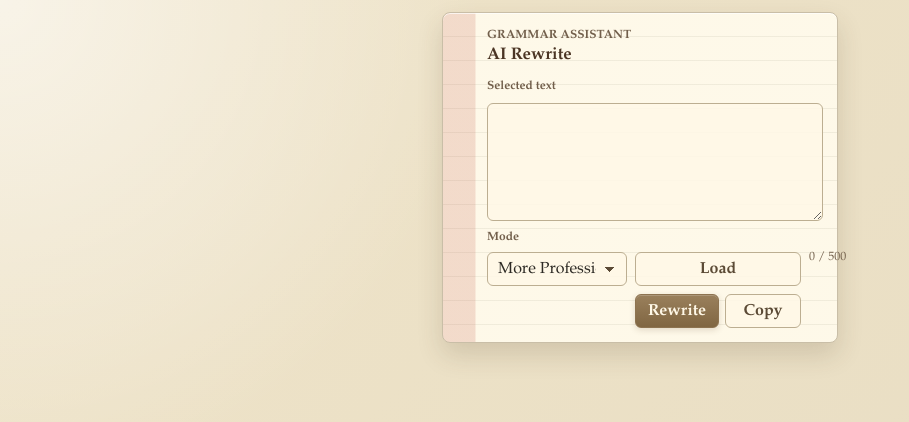
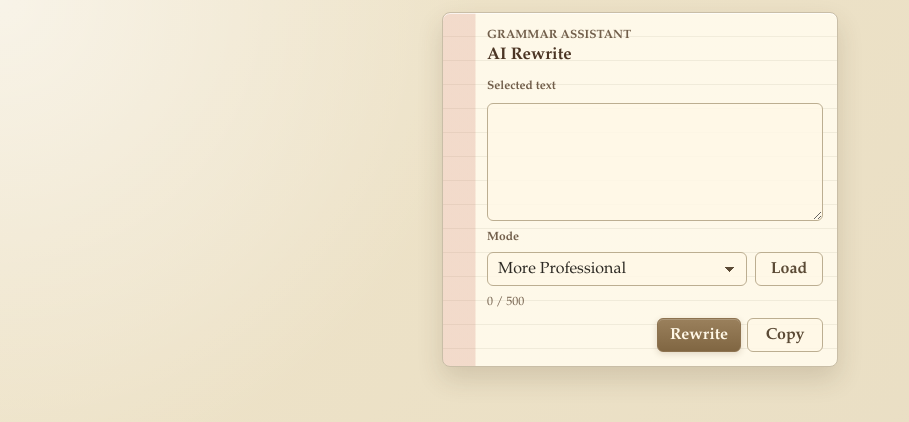
Before and after one commit to null-inc/grammer-assistant, a Vue app: page / in a window 1280 px wide. Shown: the top 422 px of the page, without its empty margins (0-909 px from the left). Built offline with nearby package versions, Linux system fonts and the light colour scheme.

Commit message:
finish up cliboard and copy feature, fix markup and style on loadbutton and select

```diff
--- a/src/App.vue
+++ b/src/App.vue
@@ -82,6 +82,7 @@ async function handleLoadText() {
         ></textarea>
 
         <div class="form-footer">
+          <div class="mode-row">
             <label class="setting-field" for="rewrite-setting">
               <span class="field-label">Mode</span>
               <select id="rewrite-setting" v-model="rewriteSetting">
@@ -90,18 +91,21 @@ async function handleLoadText() {
               </select>
             </label>
             <button
-            class="secondary-action"
+              class="secondary-action load-action"
               type="button"
               @click="handleLoadText"
             >
               Load
             </button>
+          </div>
 
+          <div class="feedback-row">
             <p class="character-count">{{ activeText.length }} / 500</p>
             <p class="copy-status">
               <span v-if="copyStatus === 'success'">Copied</span>
               <span v-if="copyStatus === 'error'">Could not copy</span>
             </p>
+          </div>
 
           <div class="action-buttons">
             <button class="primary-action" type="submit">Rewrite</button>
@@ -272,8 +276,15 @@ select:focus {
 }
 
 .form-footer {
+  display: flex;
+  flex-direction: column;
+  gap: 8px;
+}
+
+.mode-row,
+.feedback-row {
   display: grid;
-  grid-template-columns: minmax(140px, 1fr) auto auto;
+  grid-template-columns: minmax(0, 1fr) auto;
   gap: 8px;
   align-items: end;
 }
@@ -302,6 +313,7 @@ select {
 }
 
 .character-count {
+  margin: 0;
   align-self: center;
   white-space: nowrap;
 }
@@ -330,6 +342,11 @@ button {
   padding: 0 12px;
   font-weight: 700;
   cursor: pointer;
+}
+
+.load-action {
+  min-width: 68px;
+  padding-inline: 10px;
 }
 
 .primary-action {
@@ -390,7 +407,8 @@ button:focus {
     padding: 14px;
   }
 
-  .form-footer {
+  .mode-row,
+  .feedback-row {
     grid-template-columns: 1fr;
   }
 
```
Lines whose indentation alone changed are shown as unchanged.
